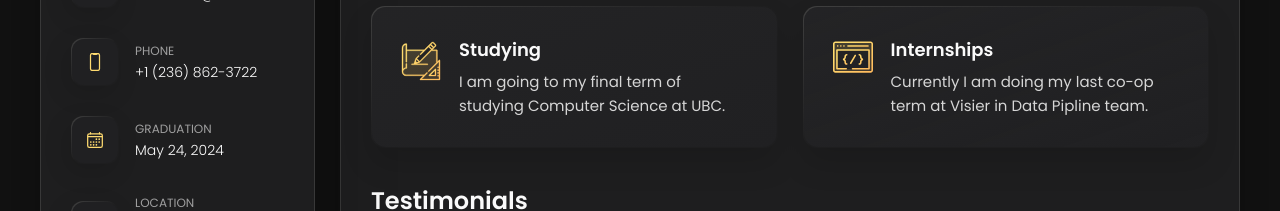
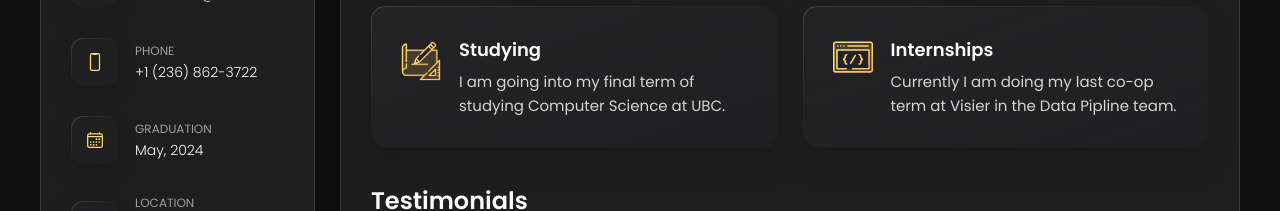
Before and after one commit to alkhatibmahmoud/personal, a plain HTML site: page vcard-personal-portfolio/index.html in a window 1280 px wide. Shown: the part 475-686 px from the top of the page. Drawn offline with nearby package versions, Linux system fonts and the light colour scheme.

Commit message:
Typo fix

```diff
--- a/vcard-personal-portfolio/index.html
+++ b/vcard-personal-portfolio/index.html
@@ -5,7 +5,7 @@
   <meta charset="UTF-8">
   <meta http-equiv="X-UA-Compatible" content="IE=edge">
   <meta name="viewport" content="width=device-width, initial-scale=1.0">
-  <title>vCard - Personal Portfolio</title>
+  <title>Mahmoud Al Khatib</title>
 
   <!--
     - favicon
@@ -102,7 +102,7 @@
             <div class="contact-info">
               <p class="contact-title">Graduation</p>
 
-              <time datetime="1982-06-23">May 24, 2024</time>
+              <time datetime="1982-06-23">May, 2024</time>
             </div>
 
           </li>
@@ -238,7 +238,7 @@
                 <h4 class="h4 service-item-title">Studying</h4>
 
                 <p class="service-item-text">
-                  I am going to my final term of studying Computer Science at UBC.
+                  I am going into my final term of studying Computer Science at UBC.
                 </p>
               </div>
 
@@ -254,7 +254,7 @@
                 <h4 class="h4 service-item-title">Internships</h4>
 
                 <p class="service-item-text">
-                  Currently I am doing my last co-op term at Visier in Data Pipline team.
+                  Currently I am doing my last co-op term at Visier in the Data Pipline team.
                 </p>
               </div>
 
```
